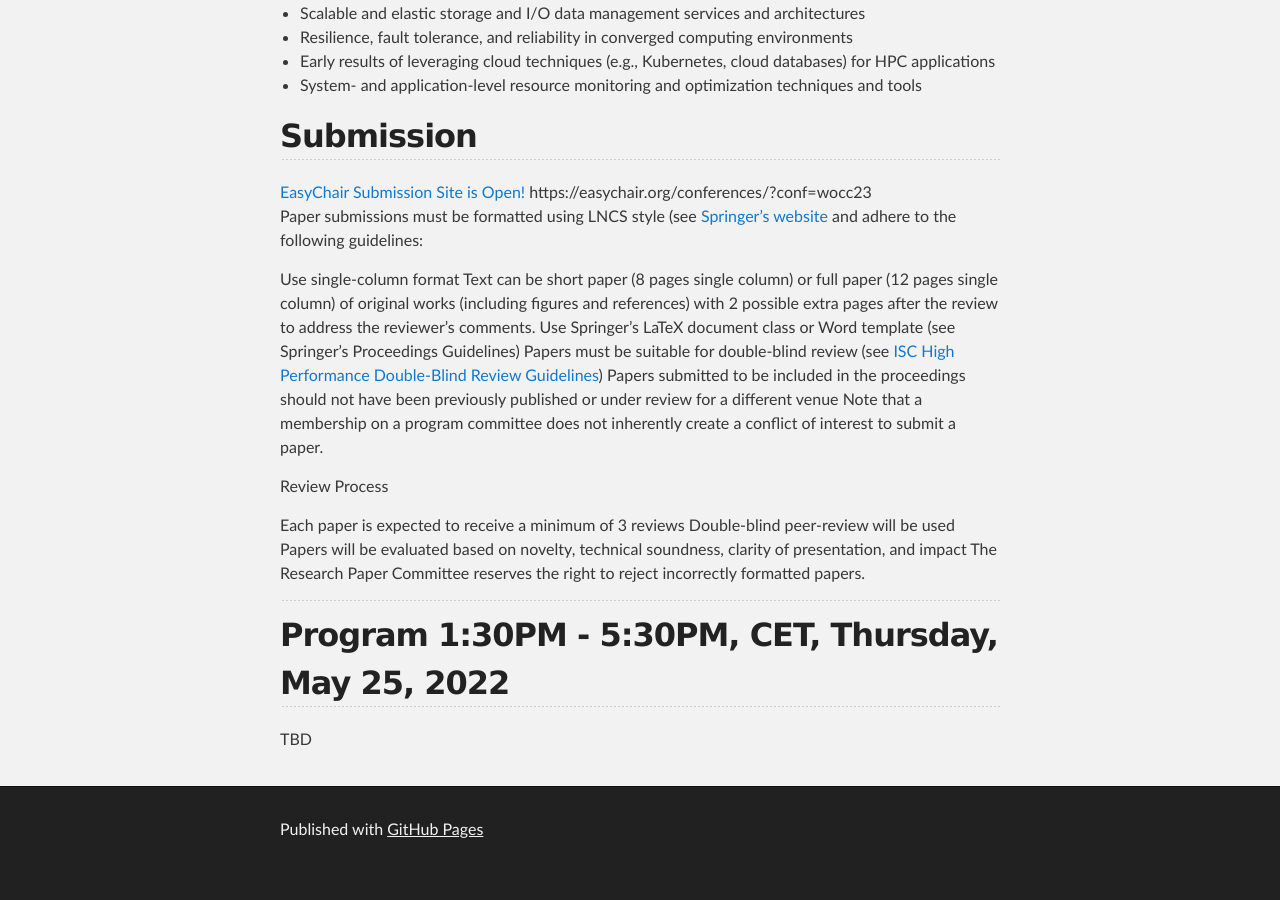
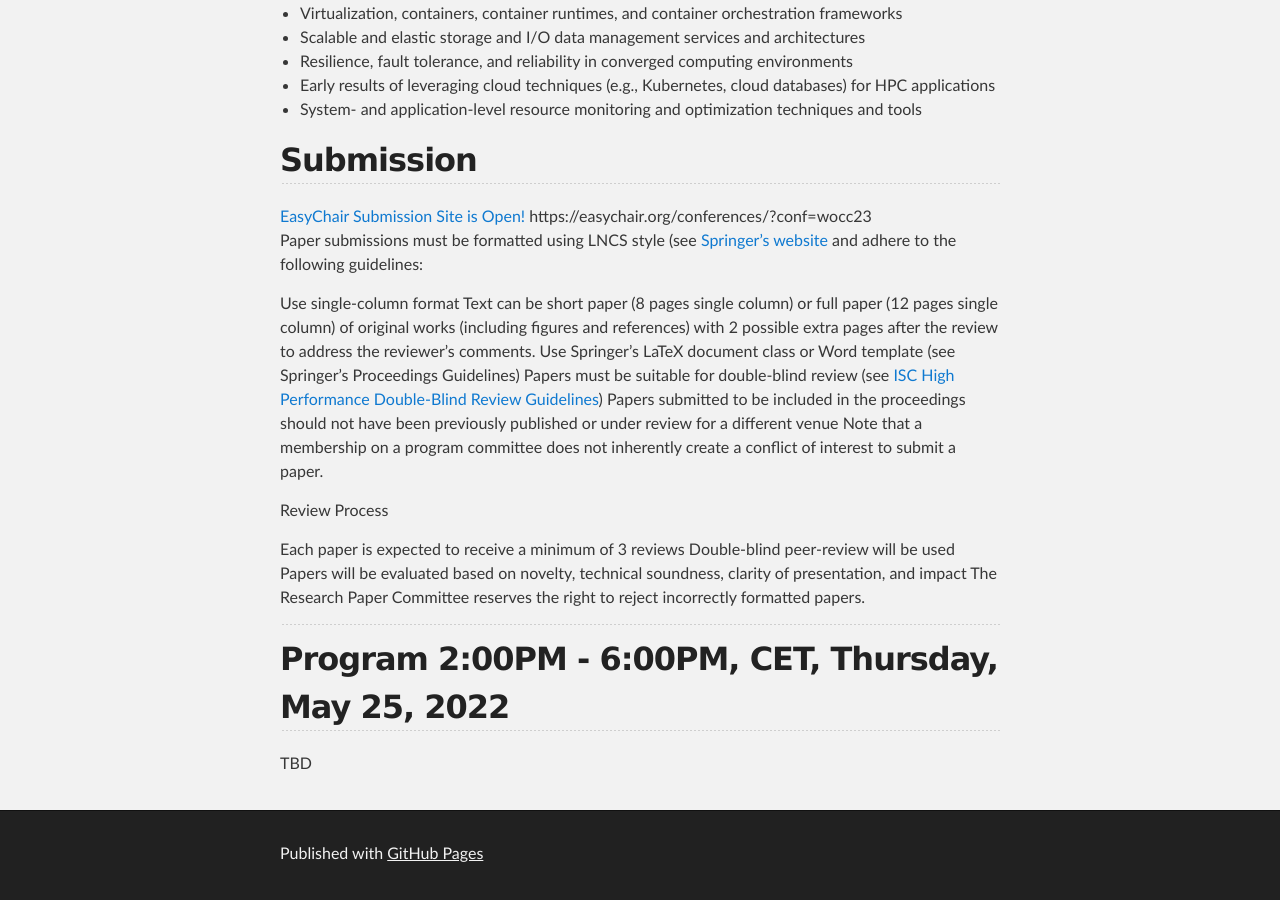
Before and after one commit to KTH-ScaLab/KTH-ScaLab.github.io, a Jekyll site: the page built from events/wocc2023.md, in a window 1280 px wide and 900 px high, scrolled down 2635 px. Built offline with Jekyll 4.4.1, drawn with Linux system fonts in a browser that asks for light colours; before the commit the page ends 3511 px from its top, so only the background shows below that; some of the changed text lies outside the part shown.

Commit message:
Update wocc2023.md

```diff
--- a/events/wocc2023.md
+++ b/events/wocc2023.md
@@ -93,5 +94,5 @@ The Research Paper Committee reserves the right to reject incorrectly formatted
 
 ----
 
-## <a name="program"></a>Program 1:30PM - 5:30PM, CET, Thursday, May 25, 2022
+## <a name="program"></a>Program 2:00PM - 6:00PM, CET, Thursday, May 25, 2022
 TBD
```
Also changed, not shown: other parts of events/wocc2023.md (+1 -0 lines).
